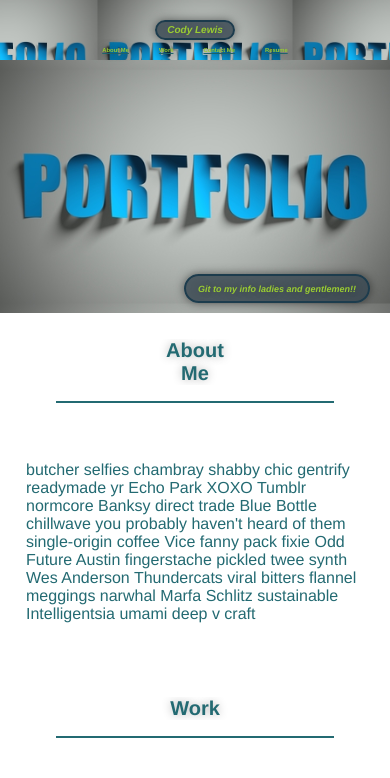
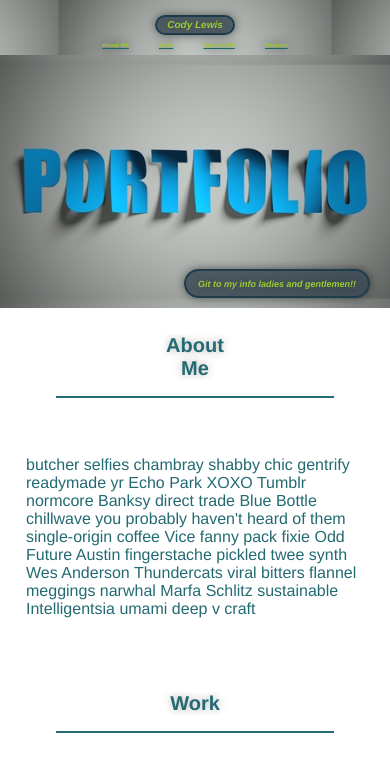
Before and after one commit to lewisoutdoorllc/portfolio, a plain HTML site: page index.html in a window 390 px wide. Shown: the top 778 px of the page. Drawn offline with Linux system fonts and the light colour scheme.

Commit message:
fixed header again before adding readme

```diff
--- a/assets/css/style.css
+++ b/assets/css/style.css
@@ -34,7 +34,7 @@ header {
     top: 0;
     justify-content: space-between;
     flex: row wrap;
-    padding: 20px 35px;
+    padding: 15px 35px;
     background-attachment: fixed;
     background-position: top;
     background-size: 50%;
@@ -327,8 +327,13 @@ header {
     display: flex;
   }
 
-
-
+  @media screen and (max-width: 768px) {
+    section {
+    }
+      header {
+        background-size: 70%;
+      }
+    }
   @media screen and (max-width: 575px) {
     .media-queries {
 
@@ -340,7 +345,6 @@ header {
       justify-content: center;
       font-size: 1.4vw;
       align-items: center;
-      background-position: top;
     }
 
     header h1 {
@@ -425,3 +429,8 @@ header {
     text-align: center;
     border-bottom: 1px solid;
   }
+
+  footer {
+    text-align: center;
+  }
+}
```
